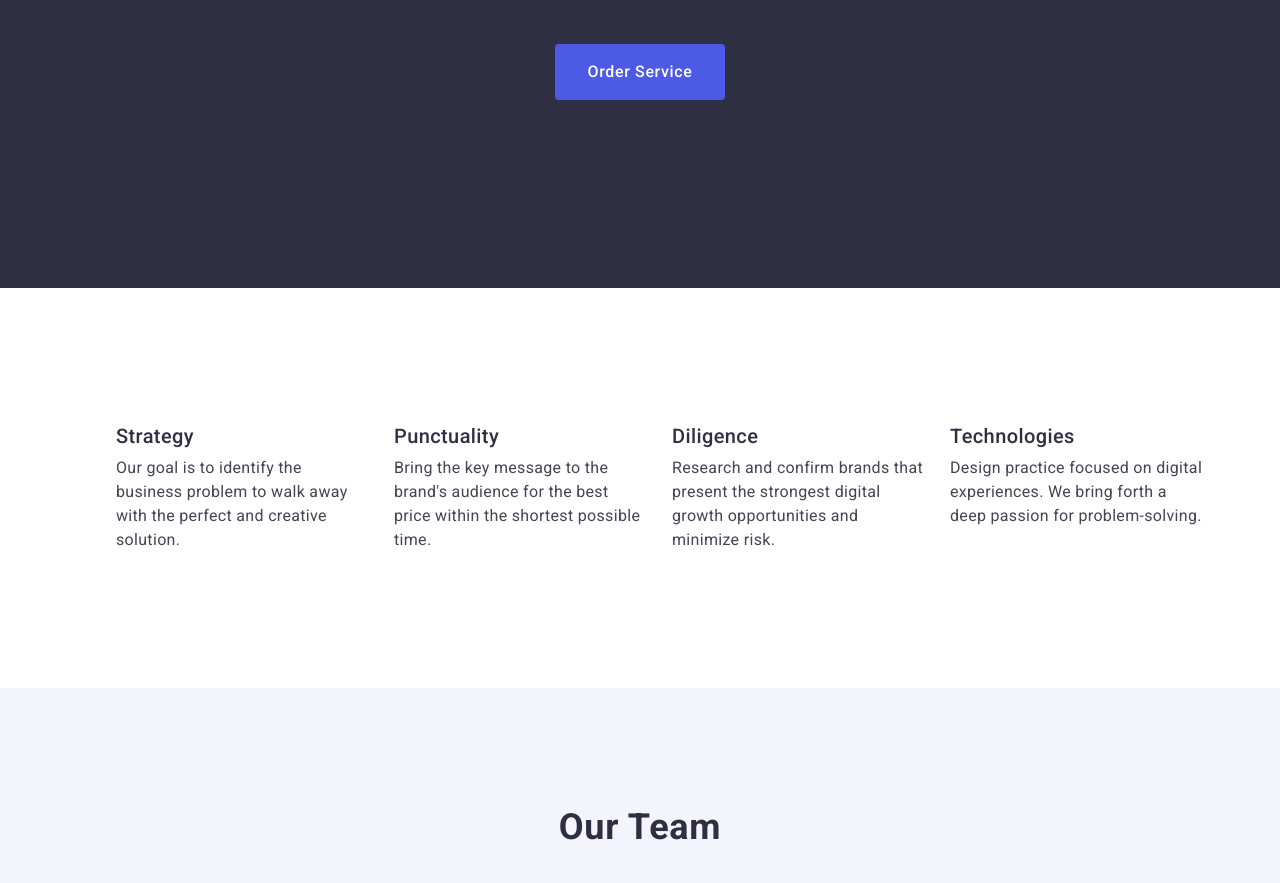
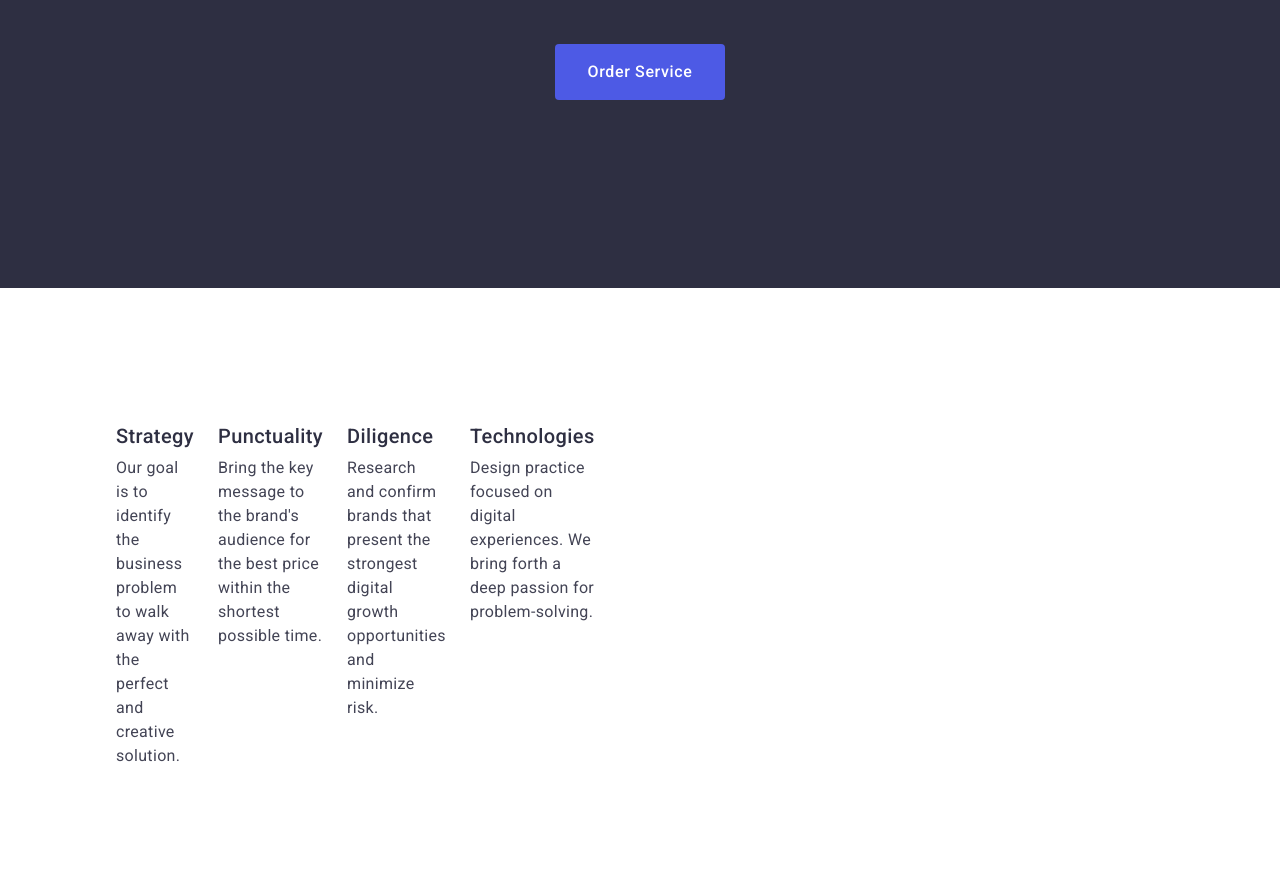
Before and after one commit to diana05gorbenko/goit-homework-03, a plain HTML site: page index.html in a window 1280 px wide. Shown: the part 417-1300 px from the top of the page. Drawn offline with nearby package versions, Linux system fonts and the light colour scheme.

Commit message:
goit-homework-03

```diff
--- a/css/styles.css
+++ b/css/styles.css
@@ -173,6 +173,7 @@ body {
 .hidden-list{
     display: flex;
     gap: 24px;
+    width: calc((100% - 72px) / 4);
 }
 
 .visually-hidden {
```
